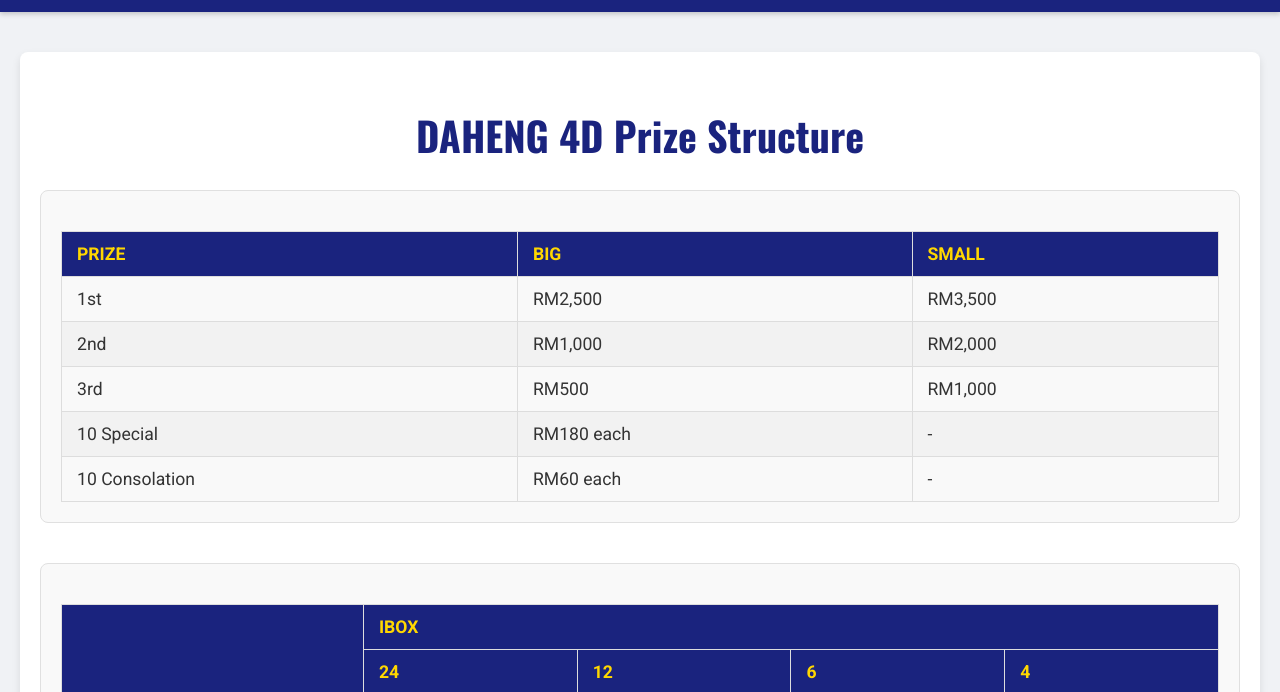
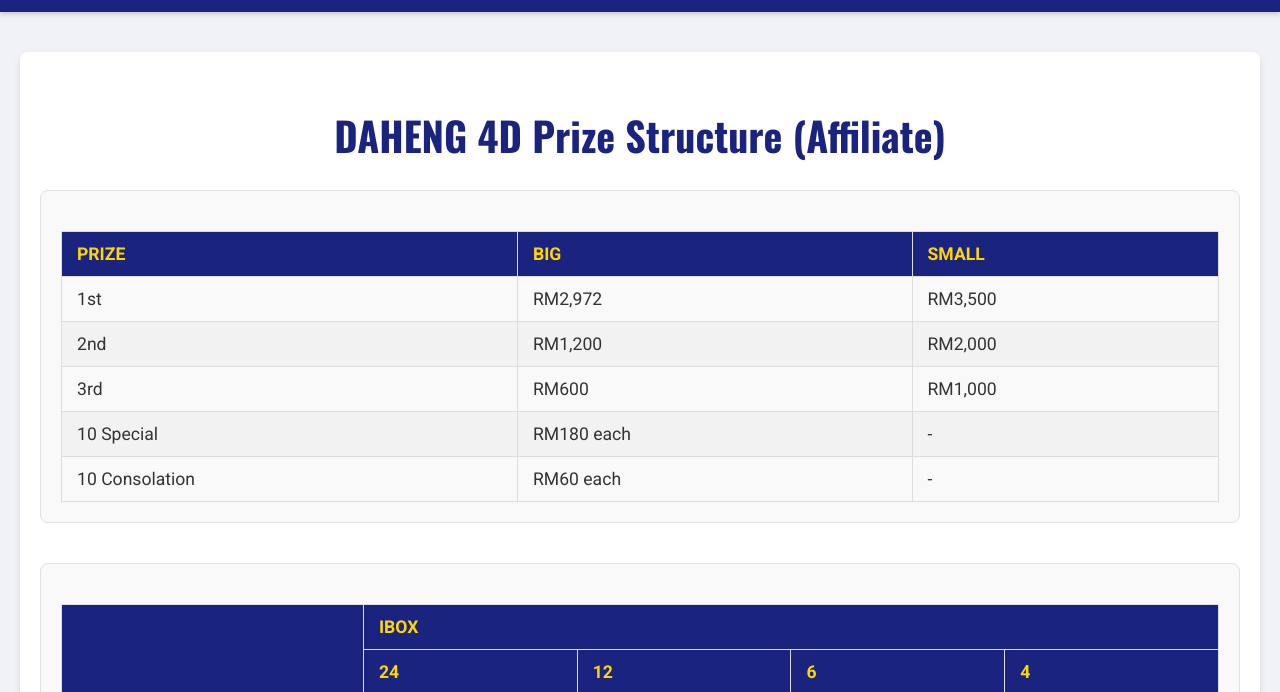
Before and after one commit to DAHENG4D/DAHENGPRIZESTRUCTURE-affiliate, a plain HTML site: page index.html in a window 1280 px wide. Shown: the part 58-750 px from the top of the page. Drawn offline with nearby package versions, Linux system fonts and the light colour scheme.

Commit message:
Update index.html affiliate prize

```diff
--- a/index.html
+++ b/index.html
@@ -28,7 +28,7 @@
 
     <main>
         <section id="prize-structure" class="section-container">
-            <h2>DAHENG 4D Prize Structure</h2>
+            <h2>DAHENG 4D Prize Structure (Affiliate) </h2>
 
             <div class="prize-table-container">
                 <table class="prize-table">
@@ -42,17 +42,17 @@
                     <tbody>
                         <tr>
                             <td>1st</td>
-                            <td>RM2,500</td>
+                            <td>RM2,972</td>
                             <td>RM3,500</td>
                         </tr>
                         <tr>
                             <td>2nd</td>
-                            <td>RM1,000</td>
+                            <td>RM1,200</td>
                             <td>RM2,000</td>
                         </tr>
                         <tr>
                             <td>3rd</td>
-                            <td>RM500</td>
+                            <td>RM600</td>
                             <td>RM1,000</td>
                         </tr>
                         <tr>
```
